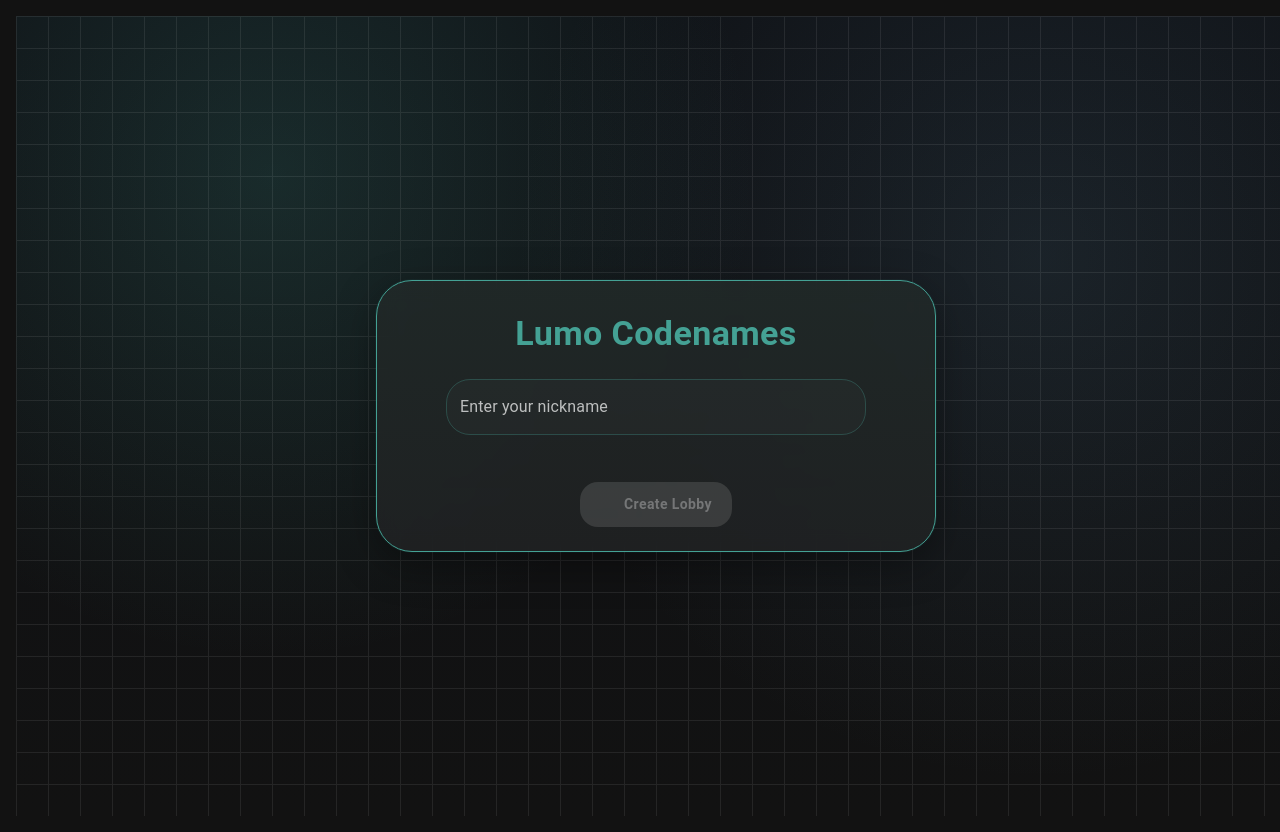
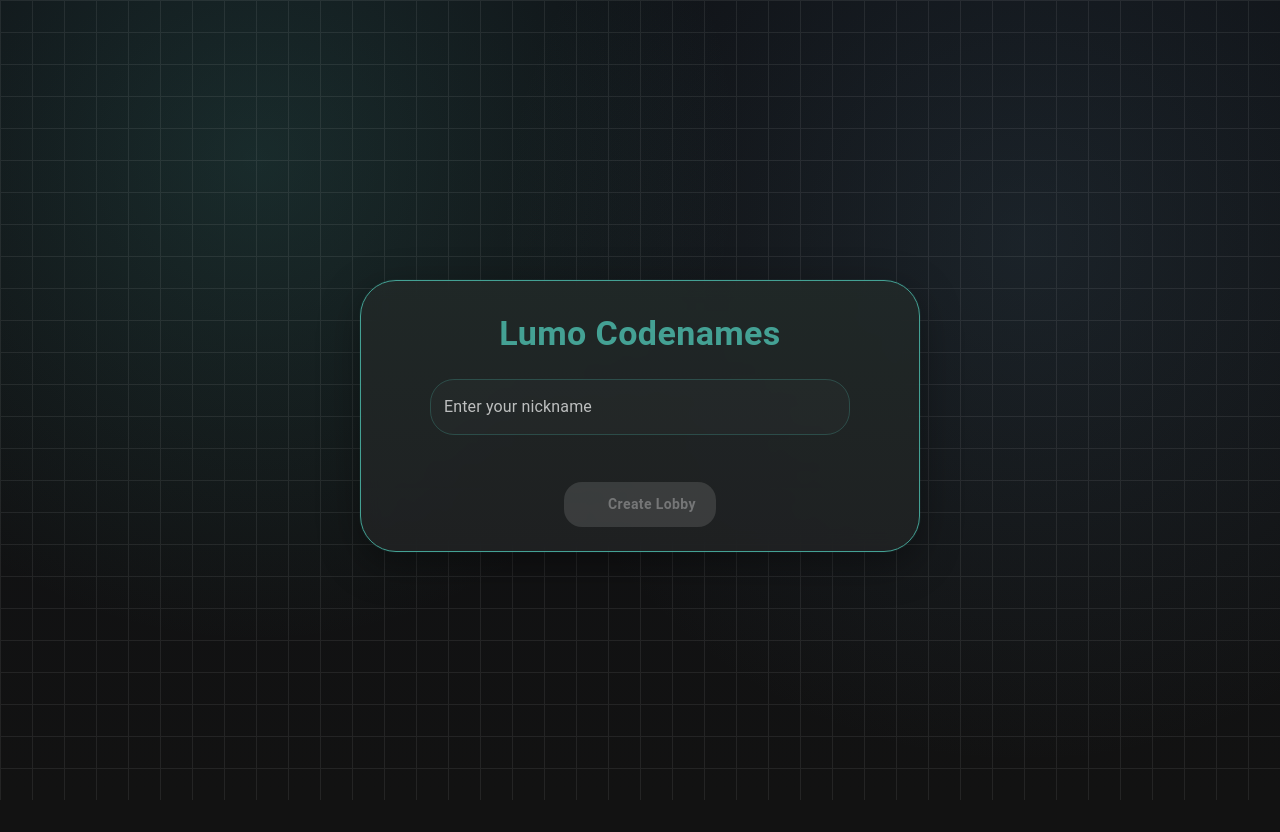
Before and after one commit to Momin2004/codenames, a React (Vite) app: page / in a window 1280 px wide. Built offline with nearby package versions, Linux system fonts and the light colour scheme; no server answers; some icons are missing.

Commit message:
Fix background borders

```diff
--- a/src/components/styled/Background.tsx
+++ b/src/components/styled/Background.tsx
@@ -3,26 +3,27 @@ import type { PropsWithChildren } from "react";
 
 export function Background({ children }: PropsWithChildren) {
   return (
+    <Box sx={{ position: "relative", height: "100dvh", width: "100%", overflow: "hidden" }}>
+      {/* Always-cover background */}
       <Box
         sx={{
-        minHeight: "100vh",
-        width: "100vw",
-        position: "relative",
-        overflow: "hidden",
-        display: "grid",
-        placeItems: "center",
-        p: 2,
+          position: "fixed",
+          inset: 0,
+          zIndex: 0,
           background: `
             radial-gradient(circle at 20% 20%, rgba(68, 161, 148, 0.18), transparent 40%),
             radial-gradient(circle at 80% 30%, rgba(83, 125, 150, 0.16), transparent 45%),
             linear-gradient(180deg, #0f1115 0%, #121212 100%)
           `,
         }}
-    >
+      />
+
+      {/* Grid overlay */}
       <Box
         sx={{
-          position: "absolute",
+          position: "fixed",
           inset: 0,
+          zIndex: 1,
           pointerEvents: "none",
           opacity: 0.08,
           backgroundImage: `
@@ -33,8 +34,20 @@ export function Background({ children }: PropsWithChildren) {
         }}
       />
 
-      <Box sx={{ position: "relative", zIndex: 1, width: "100%", maxWidth: 560 }}>
-        {children}
+      {/* Content */}
+      <Box
+        sx={{
+          position: "relative",
+          zIndex: 2,
+          height: "100%",
+          width: "100%",
+          display: "grid",
+          placeItems: "center",
+          p: 2,
+          boxSizing: "border-box", // <-- prevents padding from creating overflow
+        }}
+      >
+        <Box sx={{ width: "100%", maxWidth: 560 }}>{children}</Box>
       </Box>
     </Box>
   );
```
Lines whose indentation alone changed are shown as unchanged.
